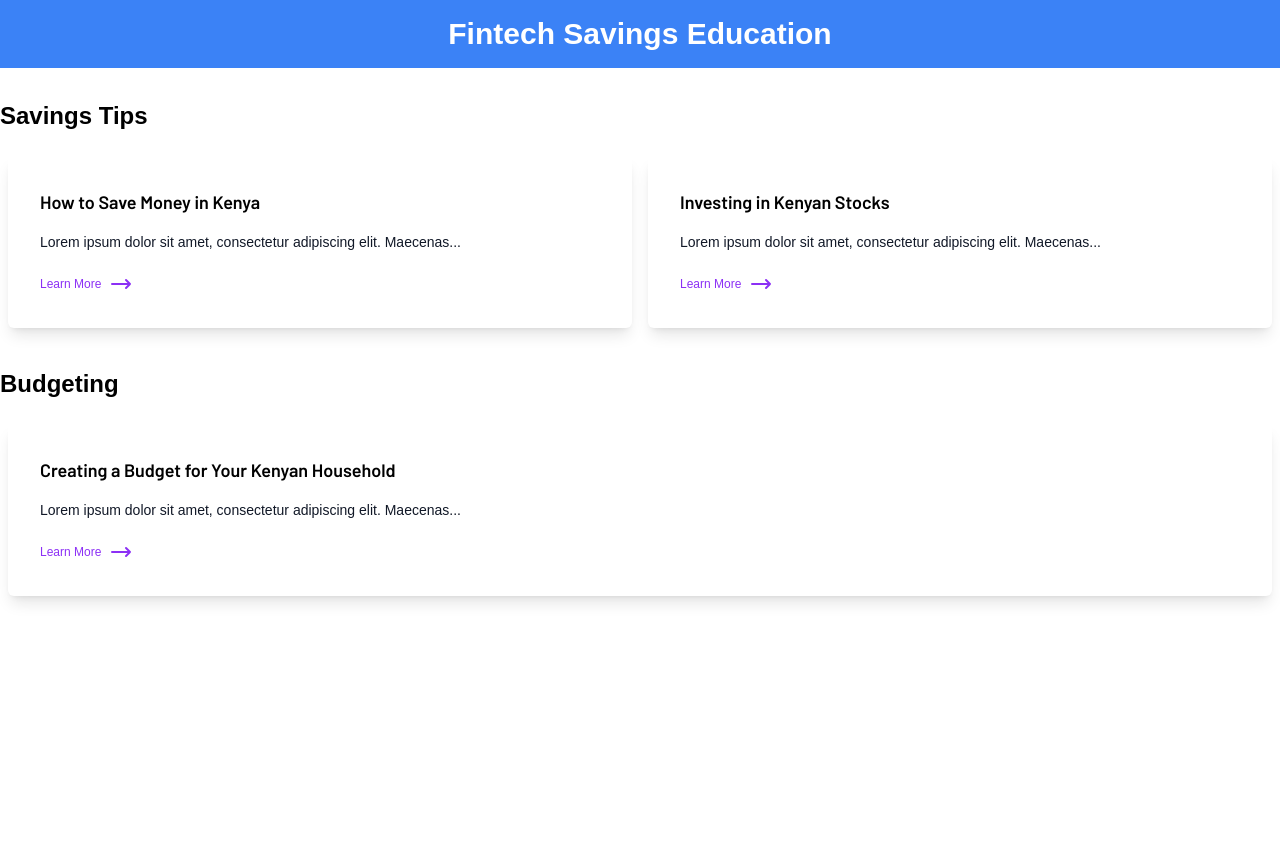
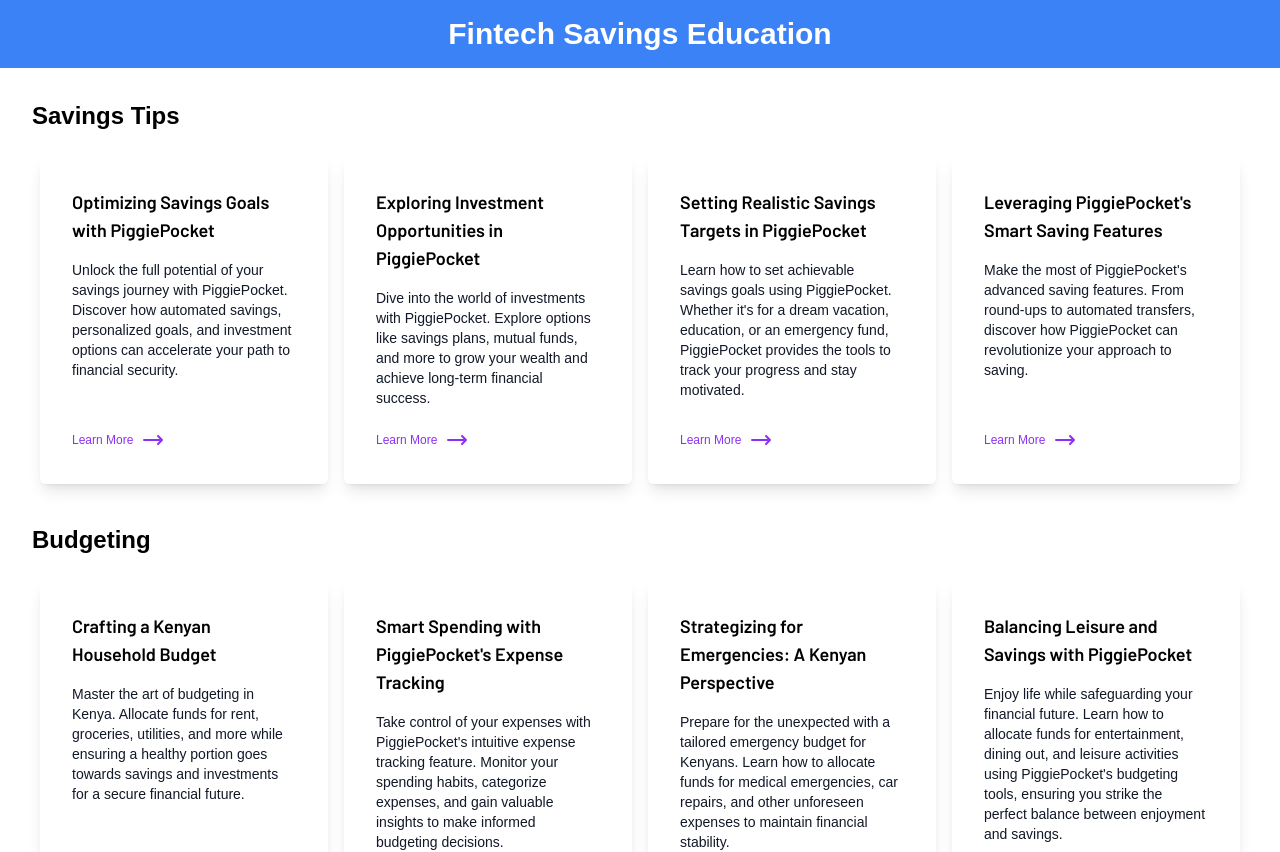
Before and after one commit to naomirono/Fintech, a React (Vite) app: page / in a window 1280 px wide. Shown: the top 852 px of the page. Before the commit the page ends 800 px from the top, so only its background shows below. Built offline with nearby package versions, Linux system fonts and the light colour scheme; a web font is replaced by a local one.

Commit message:
update the article section with relevant information

```diff
--- a/src/components/EducationalContent.jsx
+++ b/src/components/EducationalContent.jsx
@@ -7,28 +7,48 @@
       category: 'Savings Tips',
       articles: [
         {
-          title: 'How to Save Money in Kenya',
-          content: 'Lorem ipsum dolor sit amet, consectetur adipiscing elit. Maecenas...'
-        },
-        {
-          title: 'Investing in Kenyan Stocks',
-          content: 'Lorem ipsum dolor sit amet, consectetur adipiscing elit. Maecenas...'
-        }
+            title: 'Optimizing Savings Goals with PiggiePocket',
+            content: "Unlock the full potential of your savings journey with PiggiePocket. Discover how automated savings, personalized goals, and investment options can accelerate your path to financial security."
+          },
+          {
+            title: 'Exploring Investment Opportunities in PiggiePocket',
+            content: "Dive into the world of investments with PiggiePocket. Explore options like savings plans, mutual funds, and more to grow your wealth and achieve long-term financial success."
+          },
+          {
+            title:'Setting Realistic Savings Targets in PiggiePocket',
+            content:"Learn how to set achievable savings goals using PiggiePocket. Whether it's for a dream vacation, education, or an emergency fund, PiggiePocket provides the tools to track your progress and stay motivated."
+          },
+          {
+            title:"Leveraging PiggiePocket's Smart Saving Features",
+            content: "Make the most of PiggiePocket's advanced saving features. From round-ups to automated transfers, discover how PiggiePocket can revolutionize your approach to saving."
+          }
       ]
     },
     {
       category: 'Budgeting',
       articles: [
         {
-          title: 'Creating a Budget for Your Kenyan Household',
-          content: 'Lorem ipsum dolor sit amet, consectetur adipiscing elit. Maecenas...'
-        }
+            title: 'Crafting a Kenyan Household Budget',
+            content: "Master the art of budgeting in Kenya. Allocate funds for rent, groceries, utilities, and more while ensuring a healthy portion goes towards savings and investments for a secure financial future."
+          },
+          {
+            title:"Smart Spending with PiggiePocket's Expense Tracking",
+            content: "Take control of your expenses with PiggiePocket's intuitive expense tracking feature. Monitor your spending habits, categorize expenses, and gain valuable insights to make informed budgeting decisions."
+          },
+          {
+              title:"Strategizing for Emergencies: A Kenyan Perspective",
+              content:"Prepare for the unexpected with a tailored emergency budget for Kenyans. Learn how to allocate funds for medical emergencies, car repairs, and other unforeseen expenses to maintain financial stability."
+          },
+          {
+              title:"Balancing Leisure and Savings with PiggiePocket",
+              content:"Enjoy life while safeguarding your financial future. Learn how to allocate funds for entertainment, dining out, and leisure activities using PiggiePocket's budgeting tools, ensuring you strike the perfect balance between enjoyment and savings."
+          }
       ]
     }
   ];
 
   return (
-    <div className="container mx-auto py-8">
+    <div className="container mx-auto p-8 ">
       {data.map((category, index) => (
         <Category key={index} category={category.category} articles={category.articles} />
       ))}
```
